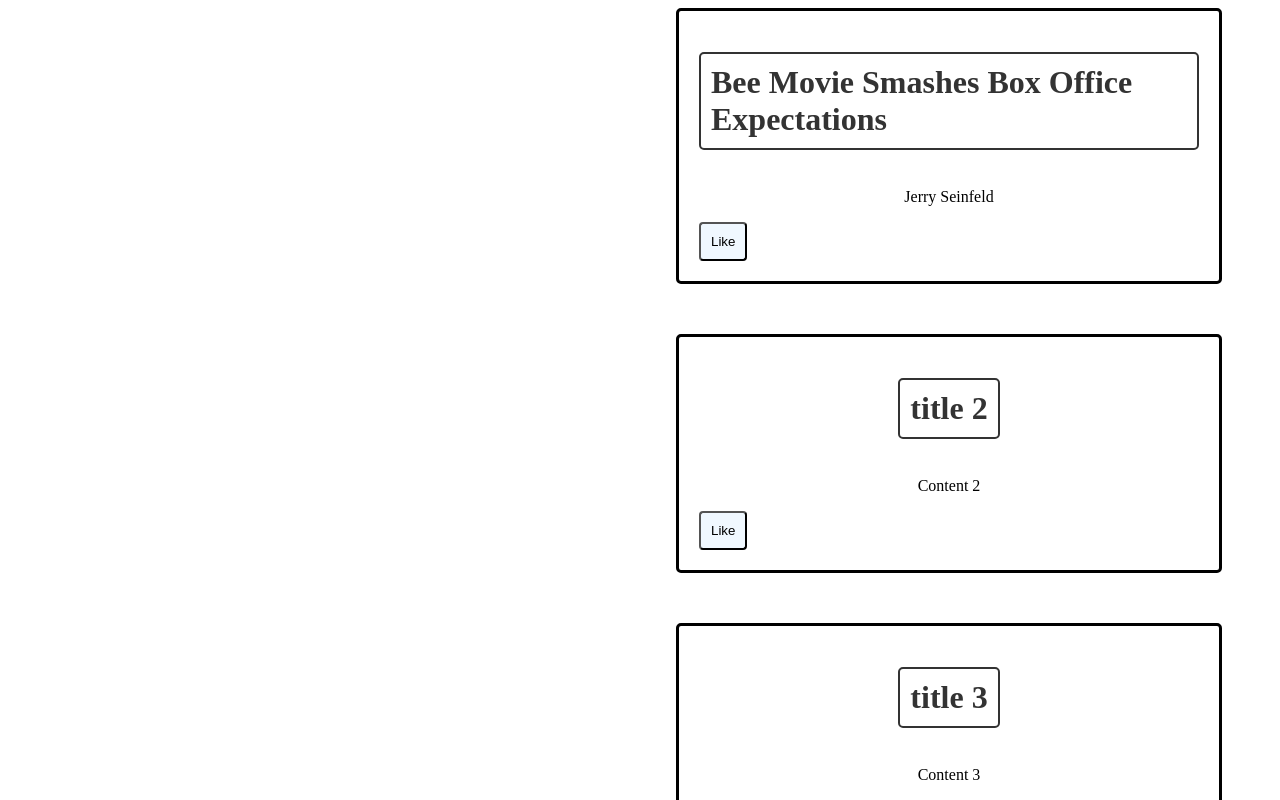
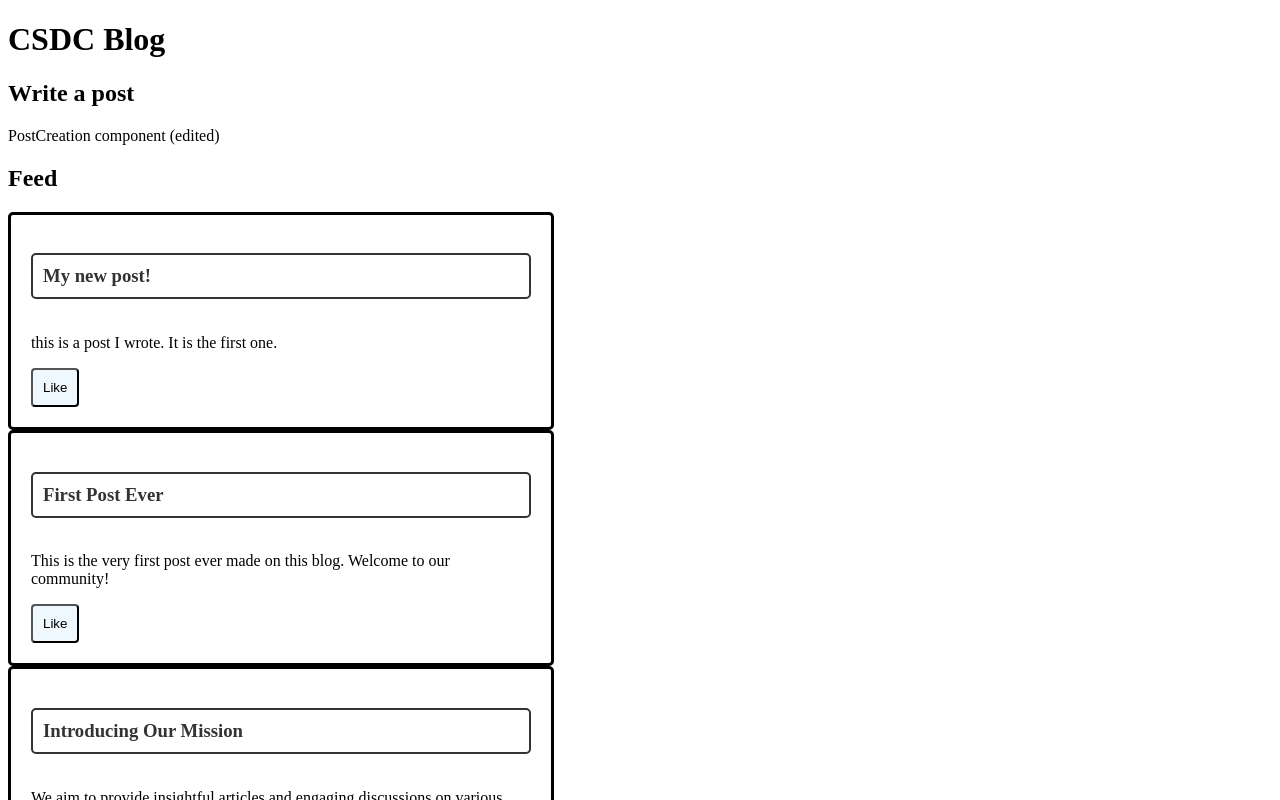
Before and after one commit to Collaborative-Software-Development-Club/ReactNewsBlog, a React (Create React App) app in the folder react-news-blog/: page / in a window 1280 px wide. Shown: the top 800 px of the page. Built offline with nearby package versions, Linux system fonts and the light colour scheme.

Commit message:
adjusted post component code to BlogPost component and added MainPage back

```diff
--- a/react-news-blog/src/App.css
+++ b/react-news-blog/src/App.css
@@ -1,4 +1,5 @@
 .blog-Post-Stream{
+  flex-direction: column;
   display: flex;
   justify-content: right;
   padding-right: 50px;
@@ -12,7 +13,7 @@
   overflow: auto;
   display: flex;
   flex-direction: column;
-  align-items: center;
+  align-items: left;
   width: 500px;
 
 }
--- a/react-news-blog/src/App.js
+++ b/react-news-blog/src/App.js
@@ -1,24 +1,9 @@
 import './App.css';
 import MainPage from './layouts/MainPage'
-import Post from './postComp';
-import CreateBlogPost from './layouts/MainPage/CreatePost'
 
-//Create an array that can be manipulated later for adding additional posts
 function App() {
-  const postStream = [
-    {title: "Bee Movie Smashes Box Office Expectations", content: "Jerry Seinfeld"},
-    {title: "title 2", content: "Content 2"},
-    {title: "title 3", content: "Content 3"}
-  ];
-
-  //map post data in the postStream array to a series of CreateBlogPost components
   return (
-    <div>
-      {postStream.map((post, index) => (
-        <CreateBlogPost key = {index} title = {post.title} content = {post.content} />
-      ))}
-    </div>
-
+    <MainPage />
   );
 }
 
--- a/react-news-blog/src/layouts/MainPage/BlogPost.jsx
+++ b/react-news-blog/src/layouts/MainPage/BlogPost.jsx
@@ -2,10 +2,10 @@
 
 const BlogPost = ({ postData }) => {
 	return (
-		<div>
-			<h3>{postData.title}</h3>
-			<p>{postData.content}</p>
-			<p>Author: {postData.author}</p>
+		<div className="blog-Post">
+			<h3 className="blog-Post-Title">{postData.title}</h3>
+			<p className="blog-Post-Content">{postData.content}</p>
+			<button className="like-Button"> Like </button>
 		</div>
 	);
 };
--- a/react-news-blog/src/layouts/MainPage/CreatePost.jsx
+++ /dev/null
@@ -1,24 +0,0 @@
-import React from 'react'
-
-//Create the structure of the blog post
-const Post = ({ title, content }) => {
-  return (
-    <div className = "blog-Post">
-
-      <h1 className = "blog-Post-Title" >{title}</h1>
-      <p className = "blog-Post-Content">{content}</p>
-      <button className = "like-Button"> Like </button>
-    </div>
-  );
-}
-
-//pass in the content of the blog post with props
-function CreateBlogPost({title, content}){
-  return(
-    <div className = "blog-Post-Stream">
-      <Post title = {title} content = {content}/>
-    </div>
-  );
-}
-
-export default CreateBlogPost
--- /dev/null
+++ b/react-news-blog/src/layouts/MainPage/PostCreation.jsx
@@ -0,0 +1,7 @@
+import React from "react";
+
+const PostCreation = ({ uploadPost }) => {
+	return <div>PostCreation component (edited)</div>;
+};
+
+export default PostCreation;
--- a/react-news-blog/src/layouts/MainPage/index.jsx
+++ b/react-news-blog/src/layouts/MainPage/index.jsx
@@ -1,22 +1,25 @@
 import React from "react";
-import CreatePost from "./CreatePost.jsx";
-import BlogPost from "./BlogPost.jsx"
+import CreatePost from "./PostCreation.jsx";
+import BlogPost from "./BlogPost.jsx";
 
-import useData from '../../data/useData.js'
+import useData from "../../data/useData.js";
 
 //why do we have an index.jsx file and an index.js file??
 const MainPage = () => {
-
-    const [posts, uploadPost] = useData();
-    console.log("main page", posts)
+	const [posts, uploadPost] = useData();
+	console.log("main page", posts);
 
 	return (
 		<>
 			<h1>CSDC Blog</h1>
 			<h2>Write a post</h2>
-			<CreatePost uploadPost={uploadPost}/>
+			<CreatePost uploadPost={uploadPost} />
 			<h2>Feed</h2>
-            {posts.map(post => <BlogPost postData={post}/>)}
+			<div className="blog-Post-Stream">
+                {posts.map(post => (
+                    <BlogPost postData={post} />
+                ))}
+			</div>
 		</>
 	);
 };
```
